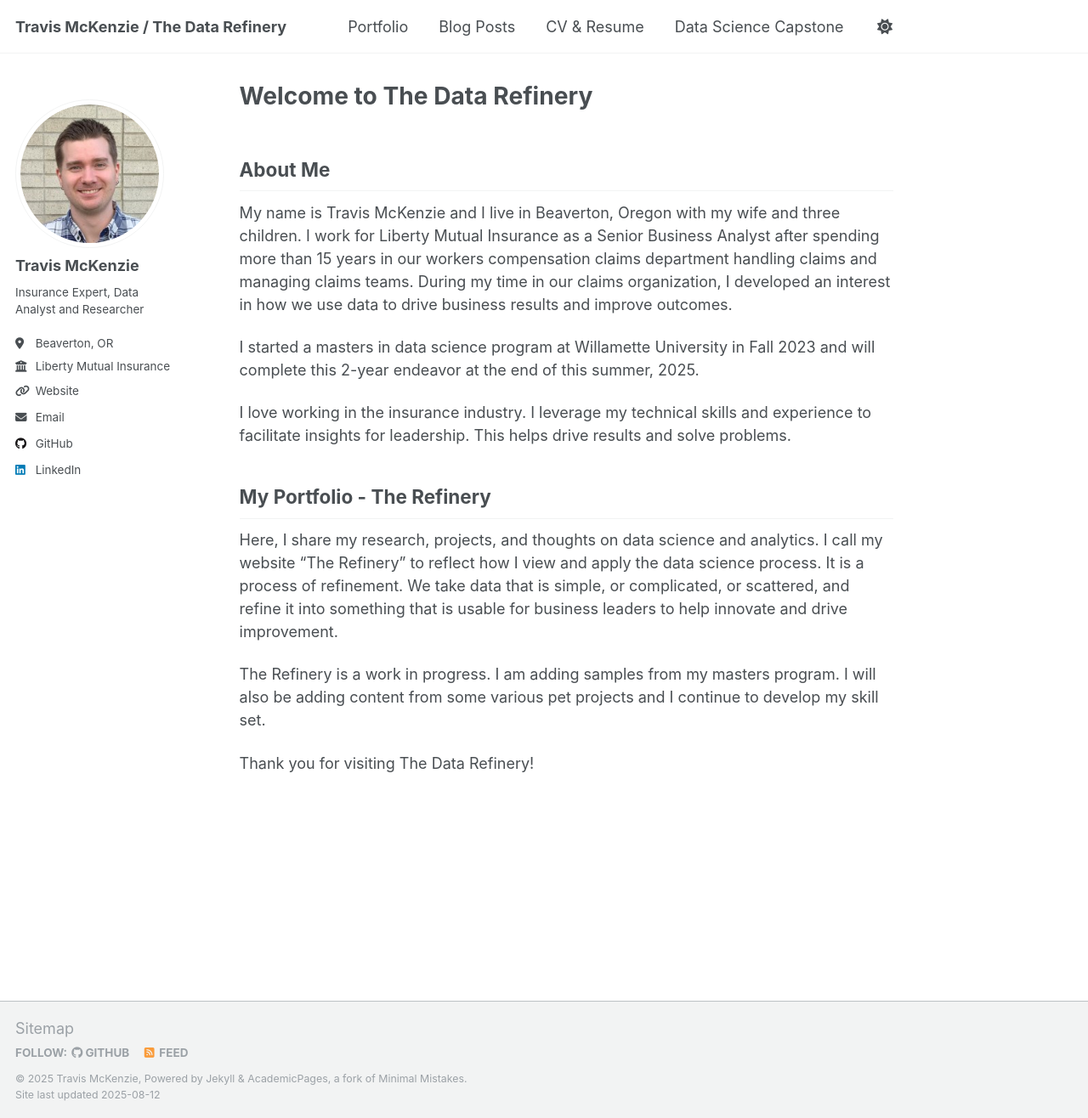
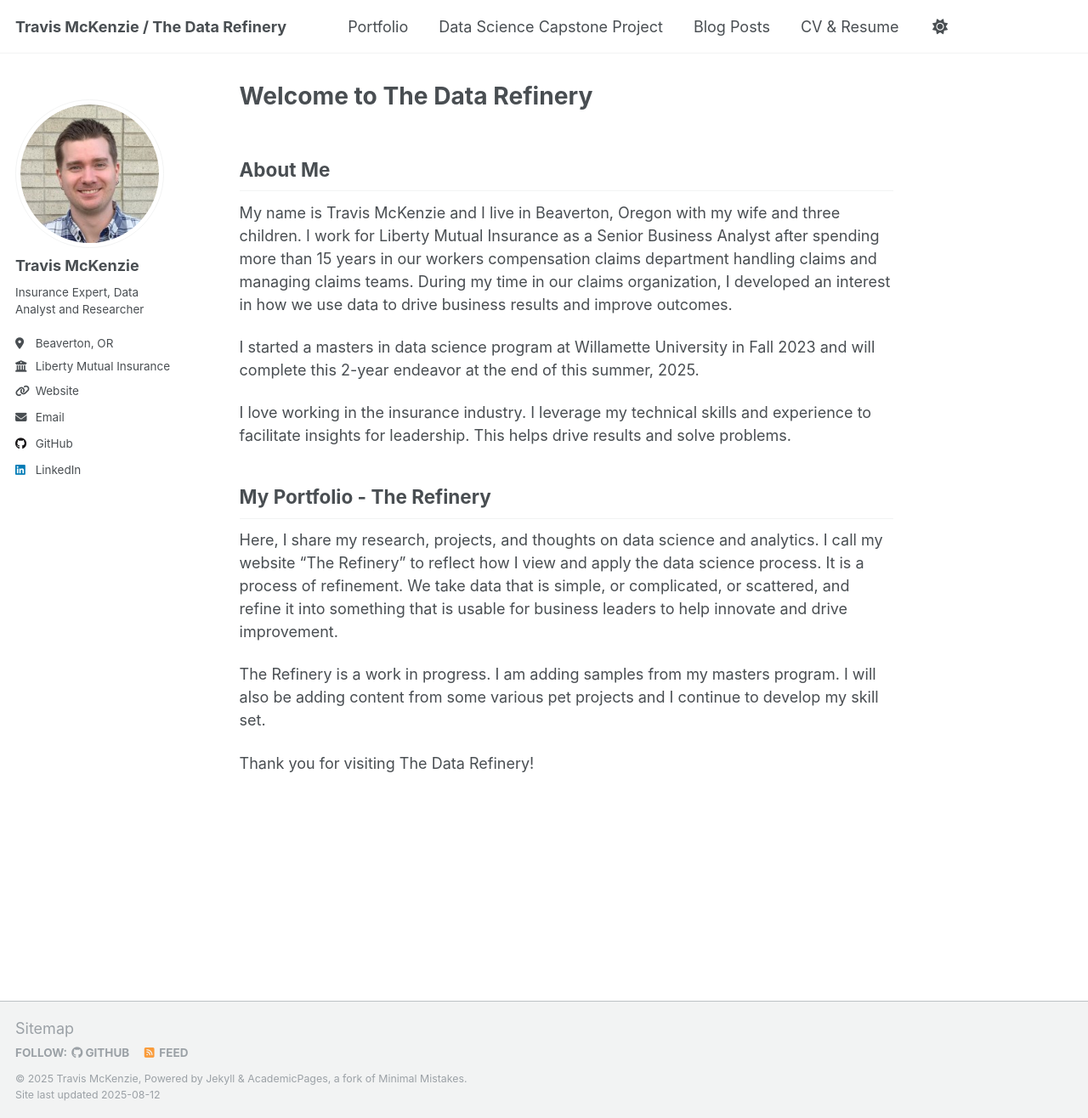
Before and after one commit to TDMckenzie/Refinery, a Jekyll site: the page built from index.md, in a window 1280 px wide and 1316 px high. Shown: the whole window at 85% size. Built offline with Jekyll 4.4.1, drawn with Linux system fonts in a browser that asks for light colours.

Commit message:
moved capstone tab

```diff
--- a/_data/navigation.yml
+++ b/_data/navigation.yml
@@ -20,14 +20,14 @@ main:
   - title: "Portfolio"
     url: /portfolio/
 
+  - title: "Data Science Capstone Project"
+    url: https://wu-msds-capstones.github.io/Medication_Pricing_Demographic_Analysis/
+
   - title: "Blog Posts"
     url: /year-archive/
 
   - title: "CV & Resume"
     url: /cv/
 
-  - title: "Data Science Capstone"
-    url: https://wu-msds-capstones.github.io/Medication_Pricing_Demographic_Analysis/
-
   # - title: "Guide"
   #   url: /markdown/
```
